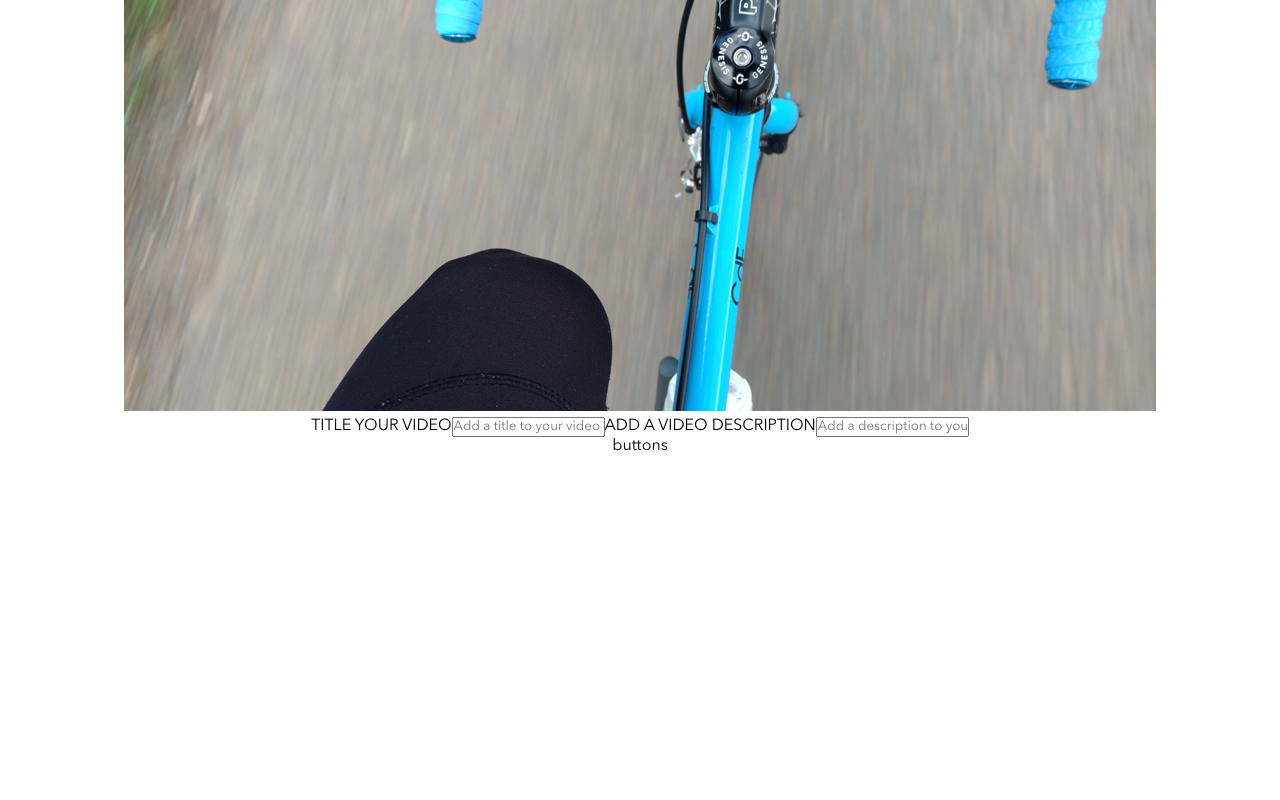
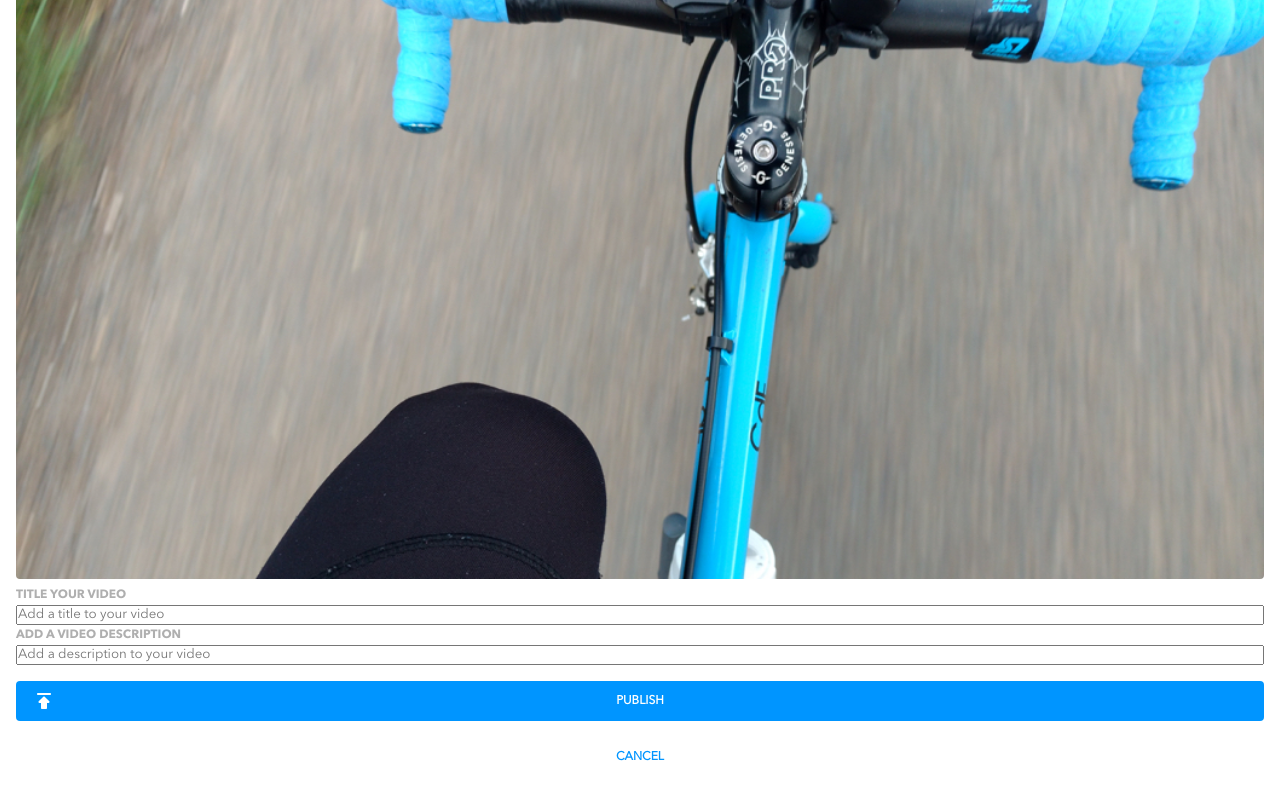
Before and after one commit to ArmandoMandyFernandez/armando-fernandez-brainflix, a React (Create React App) app: page /upload in a window 1280 px wide. Shown: the part 270-1070 px from the top of the page. Before the commit the page ends 800 px from the top, so only its background shows below. Built offline with nearby package versions, Linux system fonts and the light colour scheme.

Commit message:
styling and adding of buttons on the page

```diff
--- a/src/components/Header/Header.scss
+++ b/src/components/Header/Header.scss
@@ -153,13 +153,14 @@
 
     &__functions-upload{
         flex-grow: 1;
+
+        &-image{
+        width: 1rem;
+        height: 1rem;
+        position: absolute;
+        }
     }
 
-    &__functions-upload-image{
-        width: 1rem;
-        height: 1rem;
-
-        }
 
     &__functions-avatar-2{
         display: none;
--- a/src/pages/Upload/Upload.js
+++ b/src/pages/Upload/Upload.js
@@ -1,4 +1,6 @@
-import thumbnail from '../../assets/images/Upload-video-preview.jpg'
+import thumbnail from "../../assets/images/Upload-video-preview.jpg";
+import publish from "../../assets/images/Icons/publish.svg";
+import "./Upload.scss";
 
 const Upload = () => {
     return (
@@ -6,20 +8,51 @@ const Upload = () => {
             <h1 className="upload__title">Upload Video</h1>
             <div className="upload__container">
                 <div className="upload__thumbnail-container">
-					<p className='upload__thumbnail-label'>Video Thumbnail</p>
-					<img src={thumbnail} alt="first person view of riding a fixie bike"  className='upload__thumbnail-image'/>
-				</div>
-                <div>
-                    <form action="submit">
-                        <label htmlFor=""> TITLE YOUR VIDEO
-                            <input type="text" placeholder='Add a title to your video'/>
+                    <p className="upload__thumbnail-label">Video Thumbnail</p>
+                    <div className="upload__thumbnail-image-container">
+                        <img
+                            src={thumbnail}
+                            alt="first person view of riding a fixie bike"
+                            className="upload__thumbnail-image"
+                        />
+                    </div>
+                </div>
+                <div className="upload__form-container">
+                    <form action="submit" className="upload__form">
+                        <label htmlFor="" className="upload__form-label">
+                            {" "}
+                            TITLE YOUR VIDEO
+                            <input
+                                type="text"
+                                placeholder="Add a title to your video"
+                                className="upload__form-input"
+                            />
                         </label>
-                        <label htmlFor="">ADD A VIDEO DESCRIPTION
-                            <input type="text" placeholder='Add a description to your video'/>
+                        <label htmlFor="" className="upload__form-label">
+                            ADD A VIDEO DESCRIPTION
+                            <input
+                                type="text"
+                                placeholder="Add a description to your video"
+                                className="upload__form-input"
+                            />
                         </label>
                     </form>
                 </div>
-				<div>buttons</div>
+                <div className="upload__buttons-container">
+                    <button className="upload__button">
+                        <img
+                            src={publish}
+                            alt=""
+                            className="upload__button-image"
+                        />
+                        <span className="upload__button-description">
+                            PUBLISH
+                        </span>
+                    </button>
+                    <button className="upload__button-cancel">
+                        <span className="upload__button-description">CANCEL</span>
+                    </button>
+                </div>
             </div>
         </section>
     );
--- /dev/null
+++ b/src/pages/Upload/Upload.scss
@@ -0,0 +1,95 @@
+@use "../../styles/partials/typography" as *;
+@use "../../styles/partials/mixins" as *;
+@use "../../styles/partials/globals" as *;
+@use "../../styles/partials/variables" as *;
+
+.upload {
+    display: flex;
+    flex-direction: column;
+    width: 100%;
+    text-align: left;
+    padding: 1rem;
+    border-top: solid 1px $secondary-silver;
+
+    &__title {
+        @include mobile-page-header;
+        margin: 1rem 0;
+    }
+
+    &__thumbnail-label {
+        @include mobile-section-header;
+        color: $primary-silver;
+    }
+
+    &__thumbnail-image-container {
+        width: 100%;
+    }
+
+    &__thumbnail-image {
+        width: 100%;
+        border-radius: 4px;
+    }
+
+    &__form {
+        display: flex;
+        flex-direction: column;
+
+        &-label {
+            @include mobile-section-header;
+            color: $primary-silver;
+            width: 100%;
+        }
+
+        &-input {
+            width: 100%;
+        }
+    }
+
+    &__buttons-container {
+        padding: 1rem 0;
+    }
+
+    &__button {
+        @include mobile-labels-buttons;
+        color: $primary-white;
+        background-color: $primary-blue;
+        border-radius: 0.25rem;
+        border: none;
+        height: 2.5rem;
+        width: 100%;
+        padding: 0 1rem;
+        display: flex;
+        flex-direction: row;
+        align-items: center;
+        margin-bottom: 1rem;
+
+        &:hover {
+            background-color: $secondary-blue;
+        }
+
+        &-image {
+            position: absolute;
+        }
+    }
+
+    &__button-description {
+        flex-grow: 1;
+    }
+
+    &__button-cancel {
+        @include mobile-labels-buttons;
+        color: $primary-blue;
+        background-color: $primary-white;
+        border-radius: 0.25rem;
+        border: none;
+        height: 2.5rem;
+        width: 100%;
+        padding: 0 1rem;
+        display: flex;
+        flex-direction: row;
+        align-items: center;
+        &:hover {
+            // background-color: $secondary-blue;
+        }
+    }
+}
```
